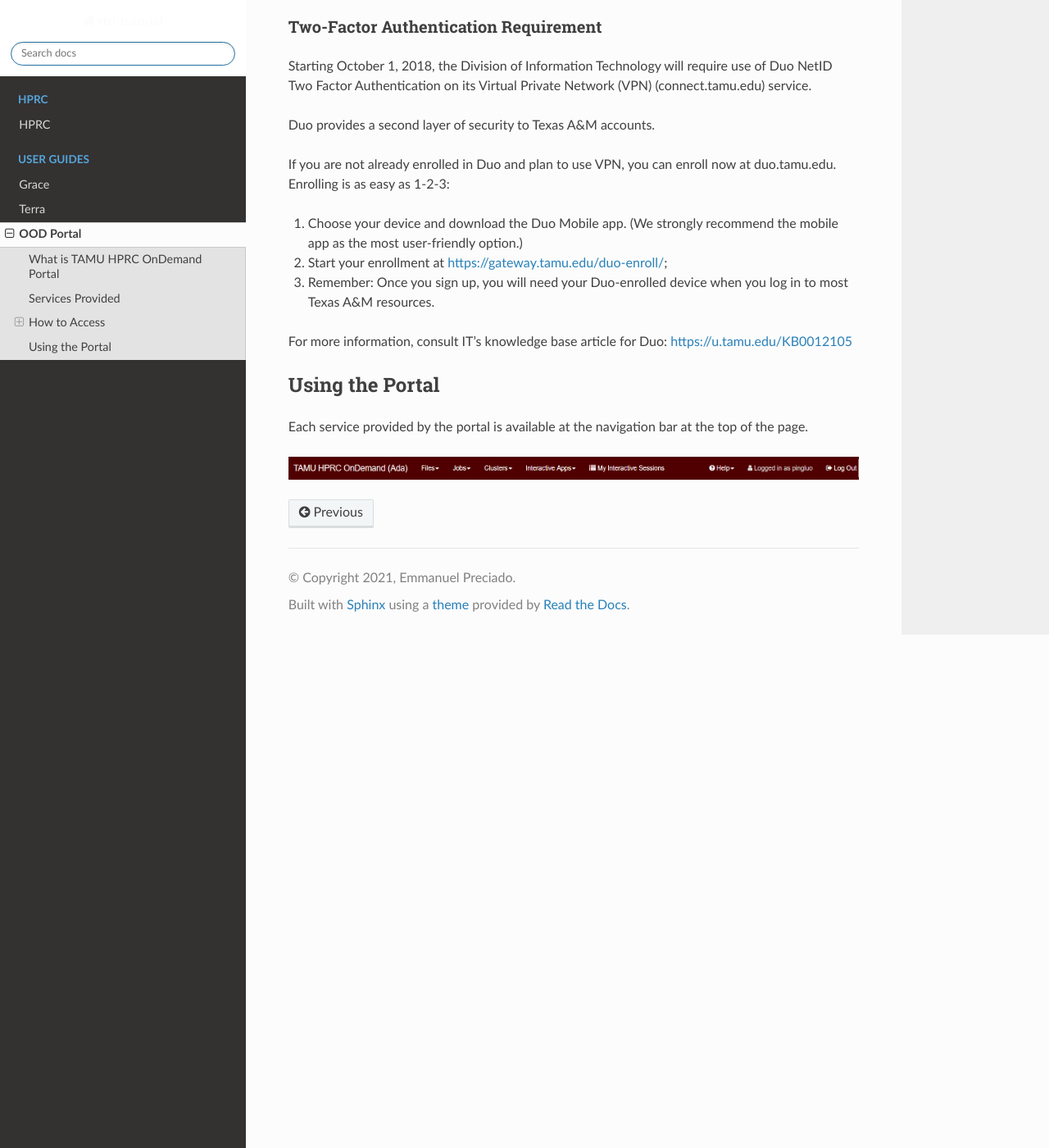
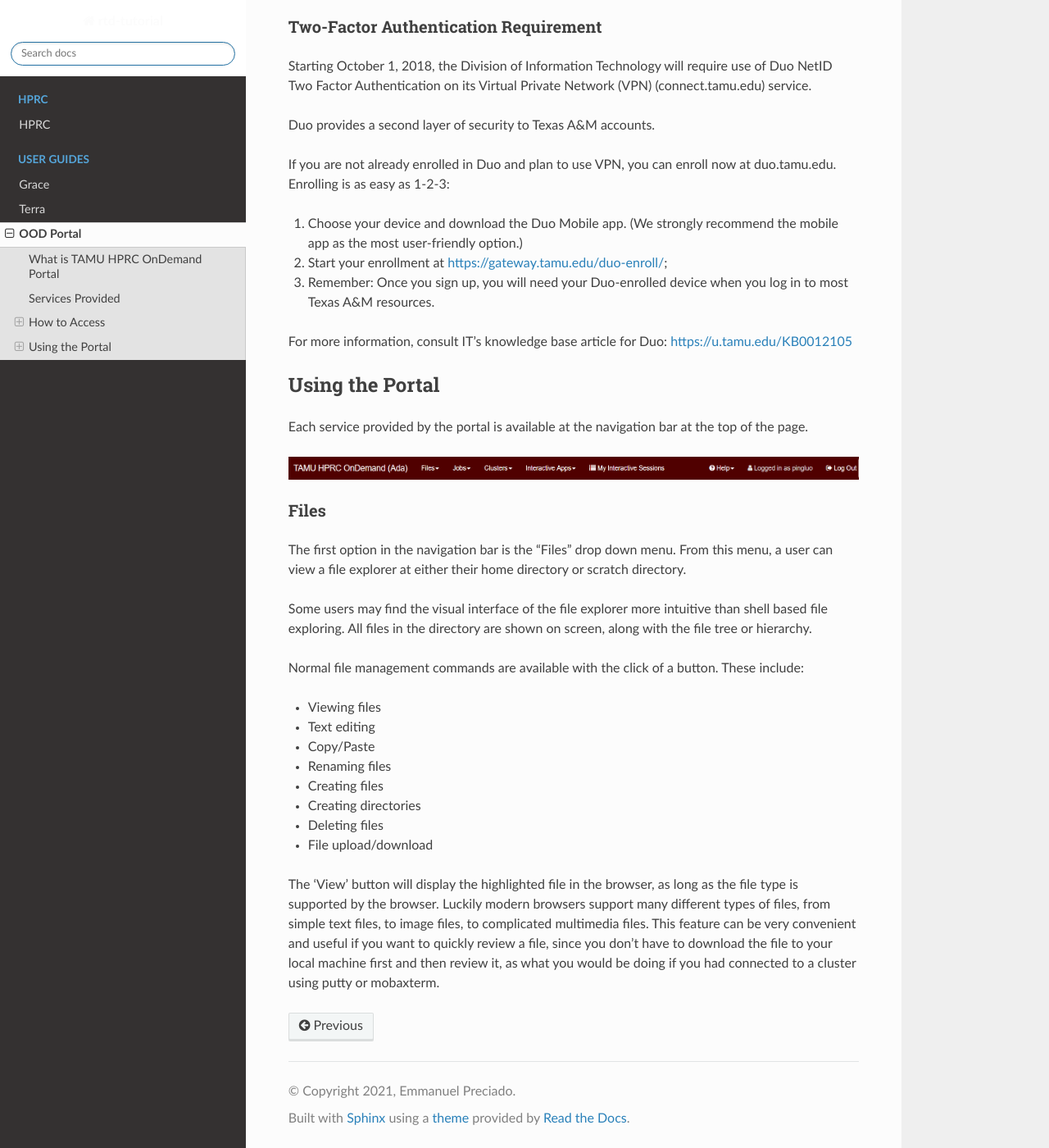
Before and after one commit to EmmanuelDej/rtd-tutorial, a Sphinx documentation site: the page built from docs/ood.rst, in a window 1280 px wide and 1400 px high, scrolled down 1293 px. Shown: the whole window at 82% size. Built offline with Sphinx 7.4.7 and the Read the Docs theme 2.0.0, drawn with Linux system fonts in a browser that asks for light colours; pages that are not in the unit, such as notebooks, are missing from menus.

Commit message:
Update ood.rst

```diff
--- a/docs/ood.rst
+++ b/docs/ood.rst
@@ -66,3 +66,21 @@
 Each service provided by the portal is available at the navigation bar at the top of the page.
 
 .. image:: images/Navigation-bar.png
+
+Files
+*****
+The first option in the navigation bar is the "Files" drop down menu. From this menu, a user can view a file explorer at either their home directory or scratch directory.
+
+Some users may find the visual interface of the file explorer more intuitive than shell based file exploring. All files in the directory are shown on screen, along with the file tree or hierarchy.
+
+Normal file management commands are available with the click of a button. These include:
+
+* Viewing files
+* Text editing
+* Copy/Paste
+* Renaming files
+* Creating files
+* Creating directories
+* Deleting files
+* File upload/download
+The 'View' button will display the highlighted file in the browser, as long as the file type is supported by the browser. Luckily modern browsers support many different types of files, from simple text files, to image files, to complicated multimedia files. This feature can be very convenient and useful if you want to quickly review a file, since you don't have to download the file to your local machine first and then review it, as what you would be doing if you had connected to a cluster using putty or mobaxterm.
```
